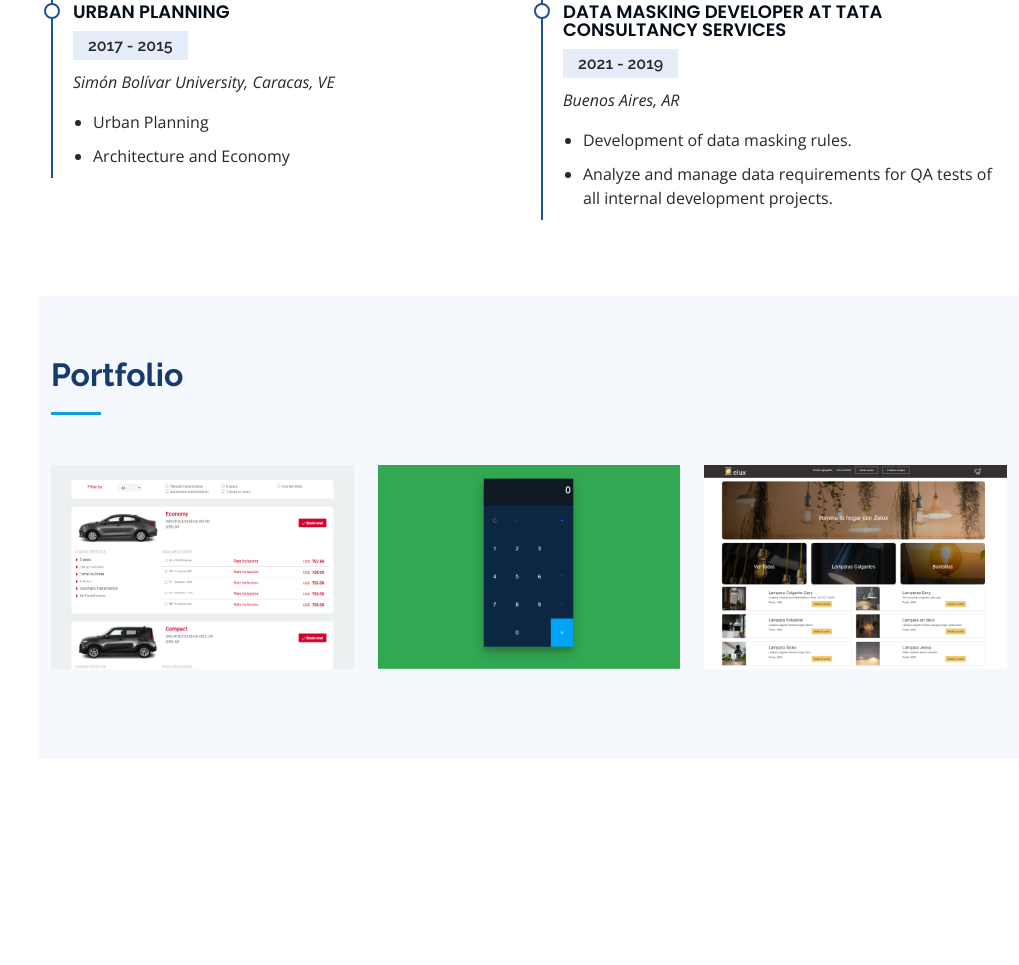
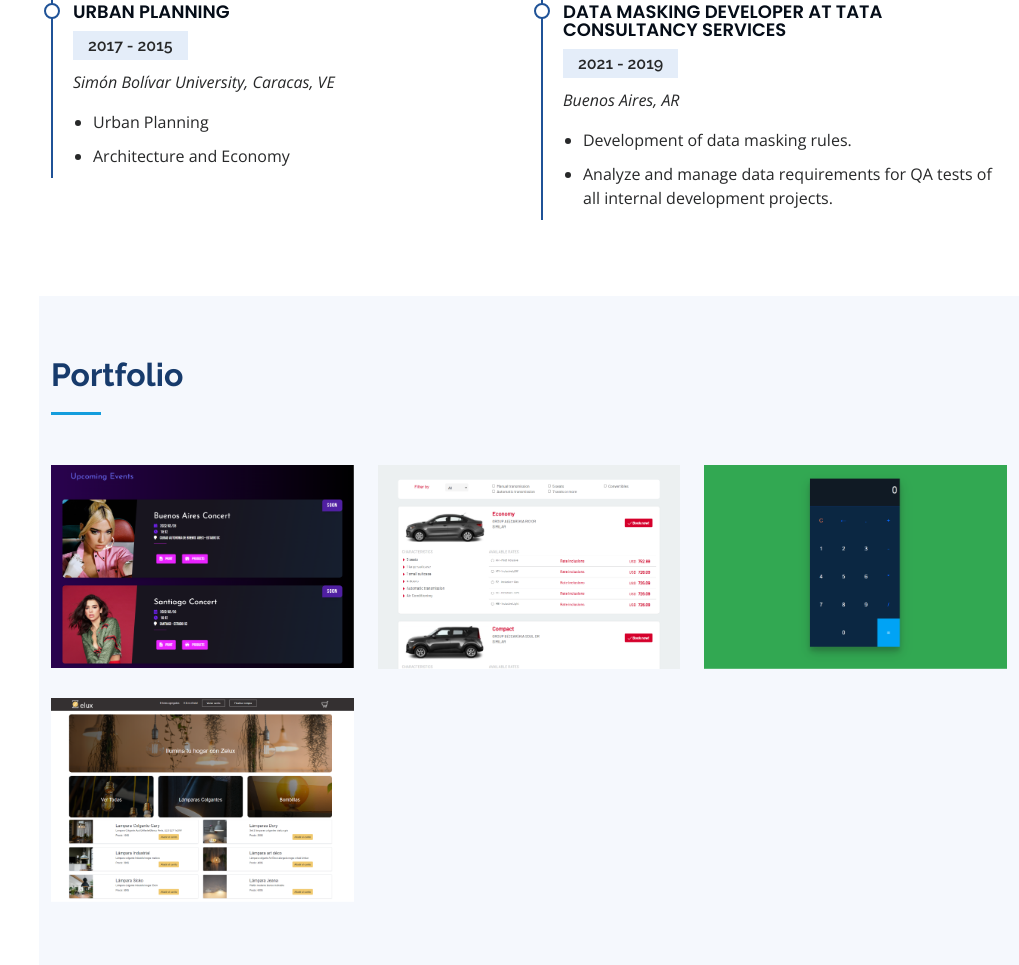
Before and after one commit to bryanscalzo97/bryan-scalzo-portfolio, a plain HTML site: page index.html in a window 1280 px wide. Shown: the part 2183-3148 px from the top of the page, without its empty margins (261-1280 px from the left). Before the commit the page ends 2942 px from the top, so only its background shows below. Drawn offline with nearby package versions, Linux system fonts and the light colour scheme.

Commit message:
adding dualipa web page

```diff
--- a/index.html
+++ b/index.html
@@ -11,6 +11,8 @@
     <!-- Favicons -->
     <link href="assets/img/favicon.png" rel="icon" />
     <link href="assets/img/apple-touch-icon.png" rel="apple-touch-icon" />
+
+    <script src="https://code.iconify.design/2/2.1.2/iconify.min.js"></script>
 
     <!-- Google Fonts -->
     <link
@@ -325,6 +327,27 @@
             data-aos="fade-up"
             data-aos-delay="100"
           >
+            <div class="col-lg-4 col-md-6 portfolio-item filter-web">
+              <div class="portfolio-wrap">
+                <img
+                  src="assets/img/portfolio/portfolio5.png"
+                  class="img-fluid"
+                  alt=""
+                />
+                <div class="portfolio-links">
+                  <a
+                    href="https://github.com/No-Country/C3-G45"
+                    title="Web site"
+                    ><i class="bx bx-plus"></i
+                  ></a>
+                  <a
+                    href="https://no-country-c03-g57-frontend.herokuapp.com/"
+                    title="Github"
+                    ><i class="bx bx-link"></i
+                  ></a>
+                </div>
+              </div>
+            </div>
             <div class="col-lg-4 col-md-6 portfolio-item filter-app">
               <div class="portfolio-wrap">
                 <img
```
Also changed, not shown: assets/img/portfolio/portfolio5.png (added).
